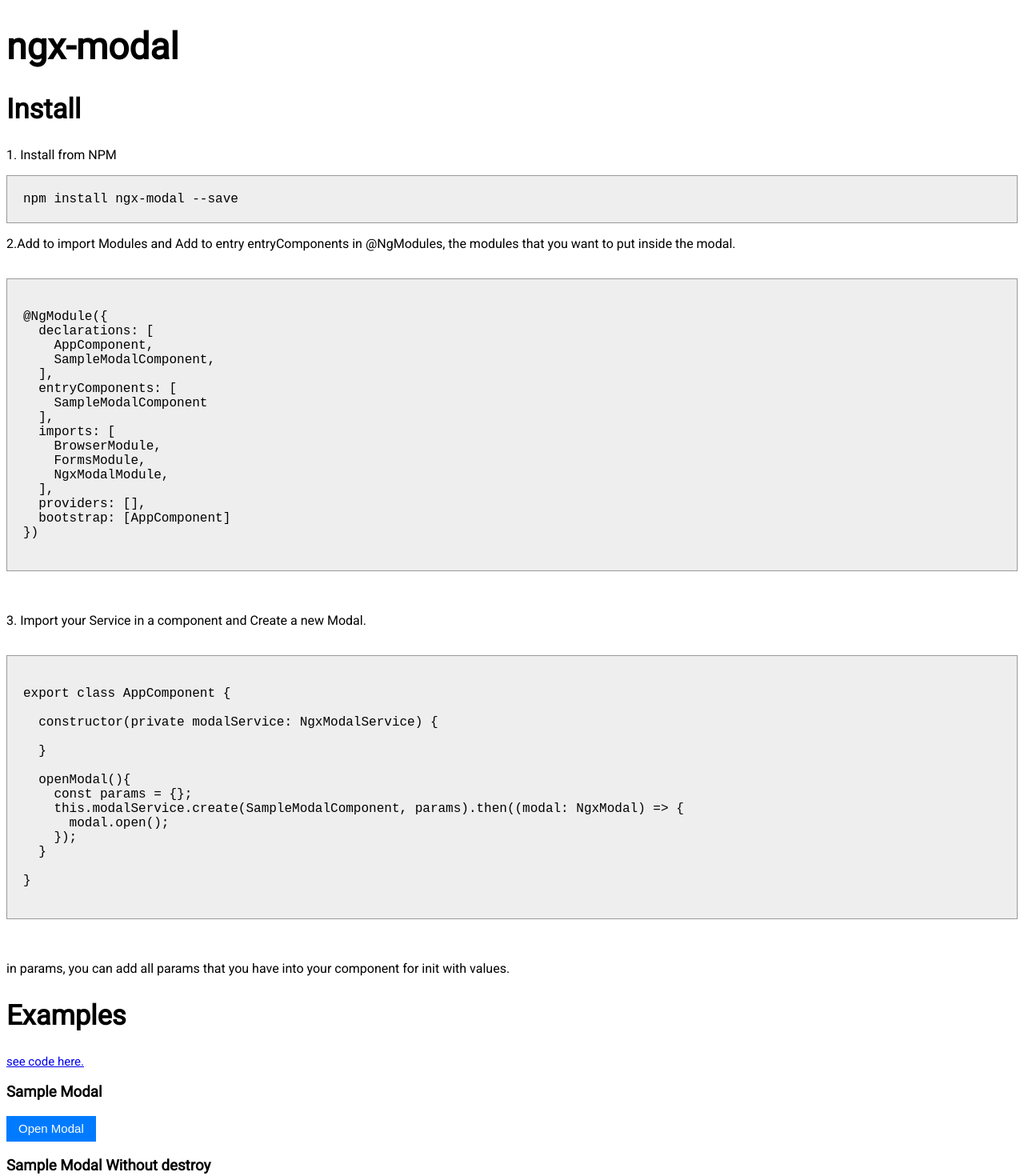
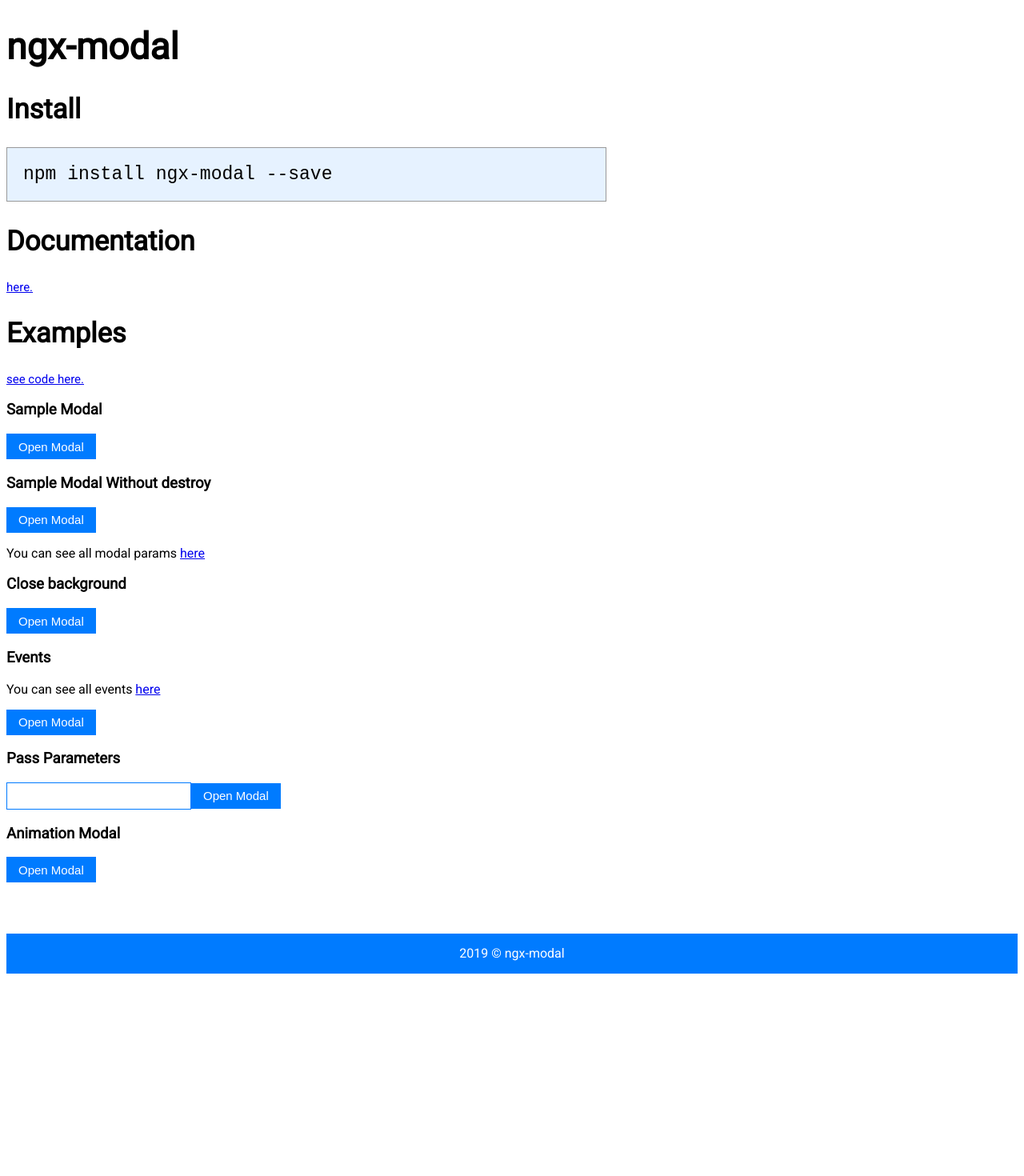
Before and after one commit to kappys1/ngx-modal, an Angular app: page / in a window 1280 px wide. Shown: the top 1470 px of the page at 80% size. After the commit the page ends 1225 px from the top, so only its background shows below. Built offline with nearby package versions, Linux system fonts and the light colour scheme.

Commit message:
feat(new release): BREAKING CHANGES: New release 1.0.0

```diff
--- a/src/app/app.component.html
+++ b/src/app/app.component.html
@@ -4,58 +4,17 @@
 </header>
 
 <main>
-
   <section>
-    <header><h2>Install</h2></header>
-      <article>
-        <p>1. Install from NPM</p>
-        <pre><code>npm install ngx-modal --save</code></pre>
-      </article>
-      <article>
-        <p>2.Add to import Modules and Add to entry entryComponents in @NgModules, the modules that you want to put inside the modal.</p>
-        <pre>
-          <code>
-@NgModule({{ '{' }}
-  declarations: [
-    AppComponent,
-    SampleModalComponent,
-  ],
-  entryComponents: [
-    SampleModalComponent
-  ],
-  imports: [
-    BrowserModule,
-    FormsModule,
-    NgxModalModule,
-  ],
-  providers: [],
-  bootstrap: [AppComponent]
-})
-        </code>
-        </pre>
-      </article>
-      <article>
-        <p>3. Import your Service in a component and Create a new Modal.</p>
-        <pre>
-          <code>
-export class AppComponent {{ '{' }}
-
-  constructor(private modalService: NgxModalService) {{ '{' }}
-
-  }
-
-  openModal(){{ '{' }}
-    const params = {{ '{' }}};
-    this.modalService.create(SampleModalComponent, params).then((modal: NgxModal) => {{ '{' }}
-      modal.open();
-    });
-  }
-
-}
-        </code>
-        </pre>
-        <p>in params, you can add all params that you have into your component for init with values.</p>
-      </article>
+      <header>
+          <h2>Install</h2>
+          <pre><code>npm install ngx-modal --save</code></pre>
+      </header>
+  </section>
+  <section>
+      <header>
+          <h2>Documentation</h2>
+          <p><a target="_blank" href="https://github.com/kappys1/ngx-modal">here.</a></p>
+      </header>
   </section>
   <section>
       <header>
--- a/src/app/app.component.scss
+++ b/src/app/app.component.scss
@@ -17,14 +17,14 @@
   }
 }
 code {
-  background-color: #eee;
+  background-color: lighten($primary,45%);
   border: 1px solid #999;
   display: block;
   padding: 20px;
 }
 
 pre {
-  max-width: 100%;
+  max-width: 750px;
   white-space: pre-wrap;
 }
 footer{
```
